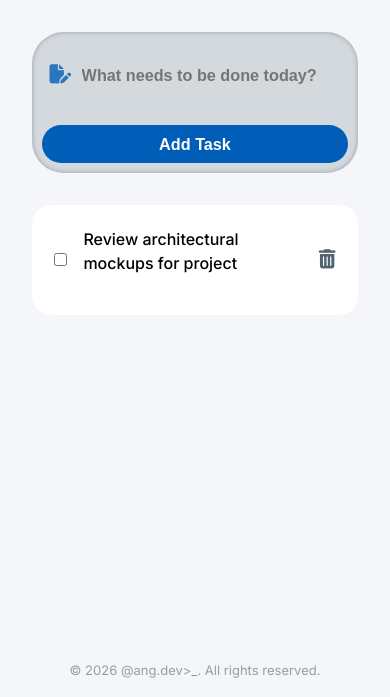
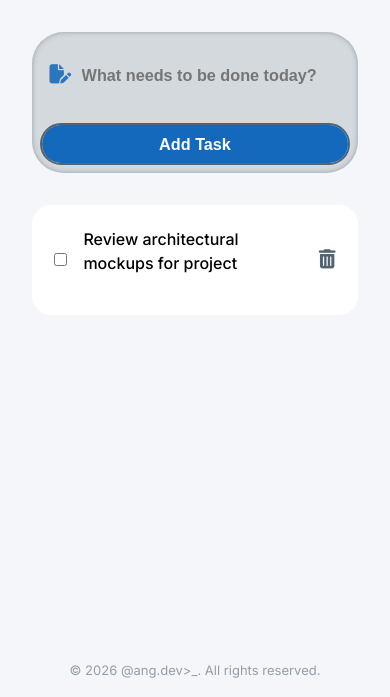
Before and after one commit to pacheco1810/dom-exercises, a plain HTML site: page To-Do List App/index.html in a window 390 px wide. In both pictures the pointer is over the button "Add Task". Shown: the part 147-844 px from the top of the page. Drawn offline with Linux system fonts and the light colour scheme.

Commit message:
feat(css): implement responsive styling with modern CSS

```diff
--- a/To-Do List App/styles.css
+++ b/To-Do List App/styles.css
@@ -133,6 +133,12 @@ body{
     border-radius: 1.2rem;
     color: white;
     cursor: pointer;
+    transition: all 1s;
+}
+
+.add-btn:hover{
+    background: rgba(from var(--primary-color) r g b / 90%);
+    outline:2px solid var(--secondary-color);
 }
 
 .task-list{
```
